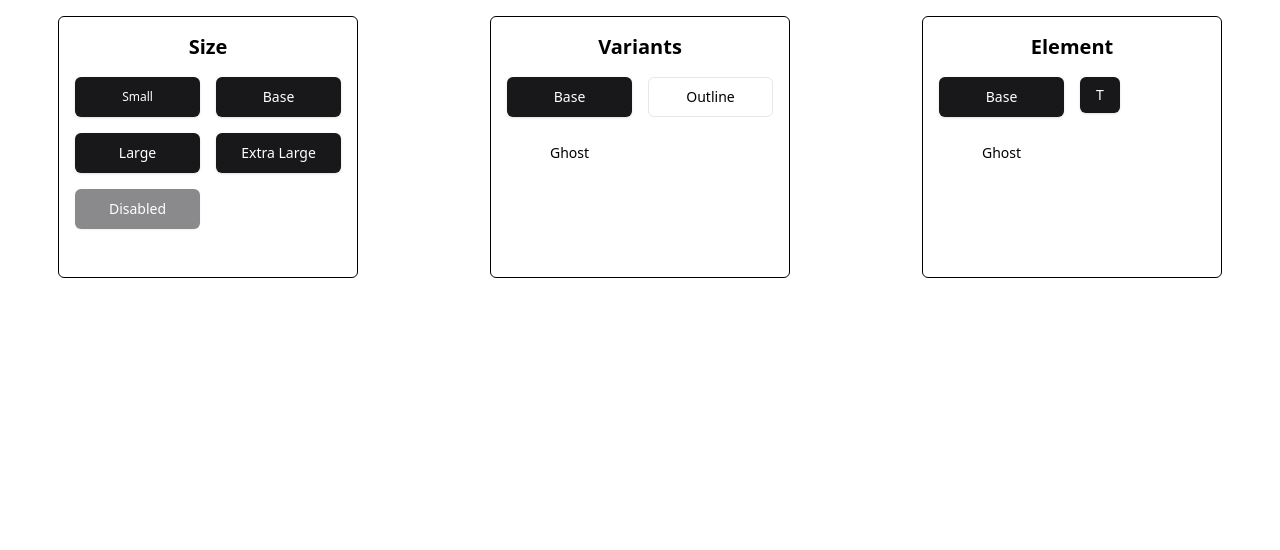
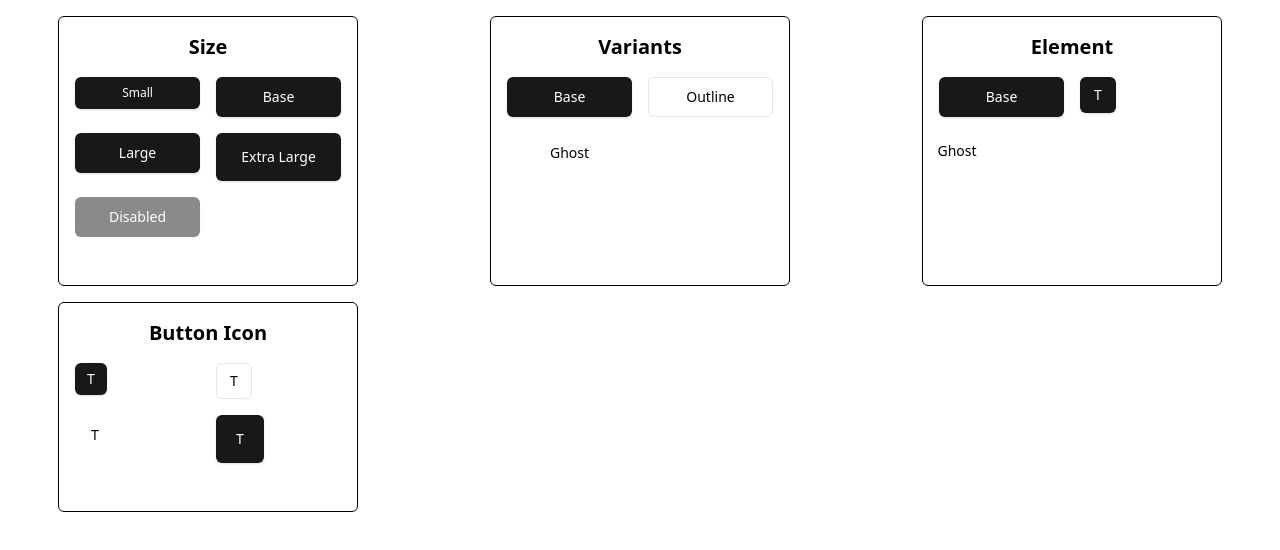
Before and after one commit to Criztiandev/FLUID-UI, a React (Vite) app: page / in a window 1280 px wide. Shown: the top 550 px of the page. Built offline with nearby package versions, Linux system fonts and the light colour scheme.

Commit message:
Button with necessary variants

```diff
--- a/src/App.tsx
+++ b/src/App.tsx
@@ -17,10 +17,26 @@ function App() {
         <Button variant="outline">Outline</Button>
         <Button variant="ghost">Ghost</Button>
       </DisplayBlock>
+
       <DisplayBlock title="Element">
         <Button>Base</Button>
         <Button as="icon">T</Button>
         <Button as="link">Ghost</Button>
+      </DisplayBlock>
+
+      <DisplayBlock title="Button Icon">
+        <Button as="icon" size="sm">
+          T
+        </Button>
+        <Button variant="outline" as="icon">
+          T
+        </Button>
+        <Button variant="ghost" as="icon" size="lg">
+          T
+        </Button>
+        <Button as="icon" size="xl">
+          T
+        </Button>
       </DisplayBlock>
     </div>
   );
--- a/src/components/ui/Button.tsx
+++ b/src/components/ui/Button.tsx
@@ -1,4 +1,4 @@
-import { ButtonHTMLAttributes } from "react";
+import { ButtonHTMLAttributes, forwardRef } from "react";
 import { cn } from "../../utils/tailwind.utils";
 
 interface Props extends ButtonHTMLAttributes<HTMLButtonElement> {
@@ -7,7 +7,6 @@ interface Props extends ButtonHTMLAttributes<HTMLButtonElement> {
   variant?: "default" | "outline" | "ghost";
   status?: "success" | "error" | "warning" | "info" | "none";
   size?: "default" | "sm" | "lg" | "xl";
-  icon?: React.ReactNode;
 }
 
 const variation = {
@@ -22,28 +21,41 @@ const variants = {
   ghost: "bg-transparent hover:bg-accent hover:text-accent",
 };
 
-const sizeStyle = {
+const buttonSize = {
   default: "h-10 px-5 py-2.5",
   sm: "h-8 px-3 py-2 text-xs",
   lg: "h-10 px-5 py-3",
   xl: "h-12 px-6 py-3.5",
 };
 
-const Button = (props: Props) => {
+const iconSize = {
+  default: "h-9 w-9",
+  sm: "h-8 w-8",
+  lg: "h-10 w-10",
+  xl: "w-12 h-12",
+};
+
+const Button = forwardRef<HTMLButtonElement, Props>(
+  ({ as = "button", variant, size, className, ...props }, ref) => {
     const defaultStyle = cn(
       `relative inline-flex items-center justify-center whitespace-nowrap rounded-md text-sm font-medium transition-colors focus-visible:outline-none focus-visible:ring-1 focus-visible:ring-ring disabled:pointer-events-none disabled:opacity-50
-    ${variants[props.variant || "default"]}
-    ${sizeStyle[props.size || "default"]}
-    ${variation[props.as || "button"]}
+    ${variants[variant || "default"]}
+    ${variation[as || "button"]}
+    ${
+      as === "button"
+        ? buttonSize[size || "default"]
+        : iconSize[size || "default"]
+    }
     `,
-    props.className
+      className
     );
 
     return (
-    <button {...props} className={defaultStyle}>
+      <button ref={ref} {...props} className={defaultStyle}>
         {props.children}
       </button>
     );
-};
+  }
+);
 
 export default Button;
```
Lines whose indentation alone changed are shown as unchanged.
